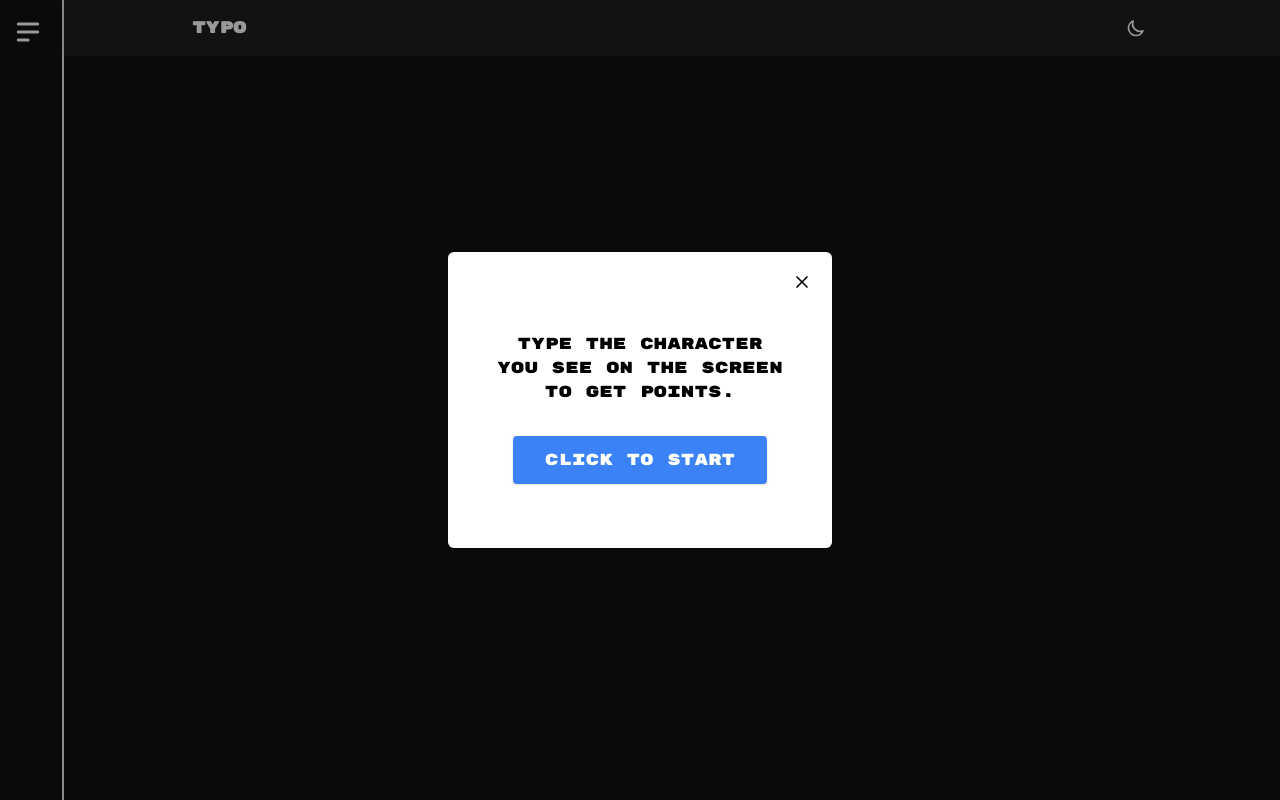
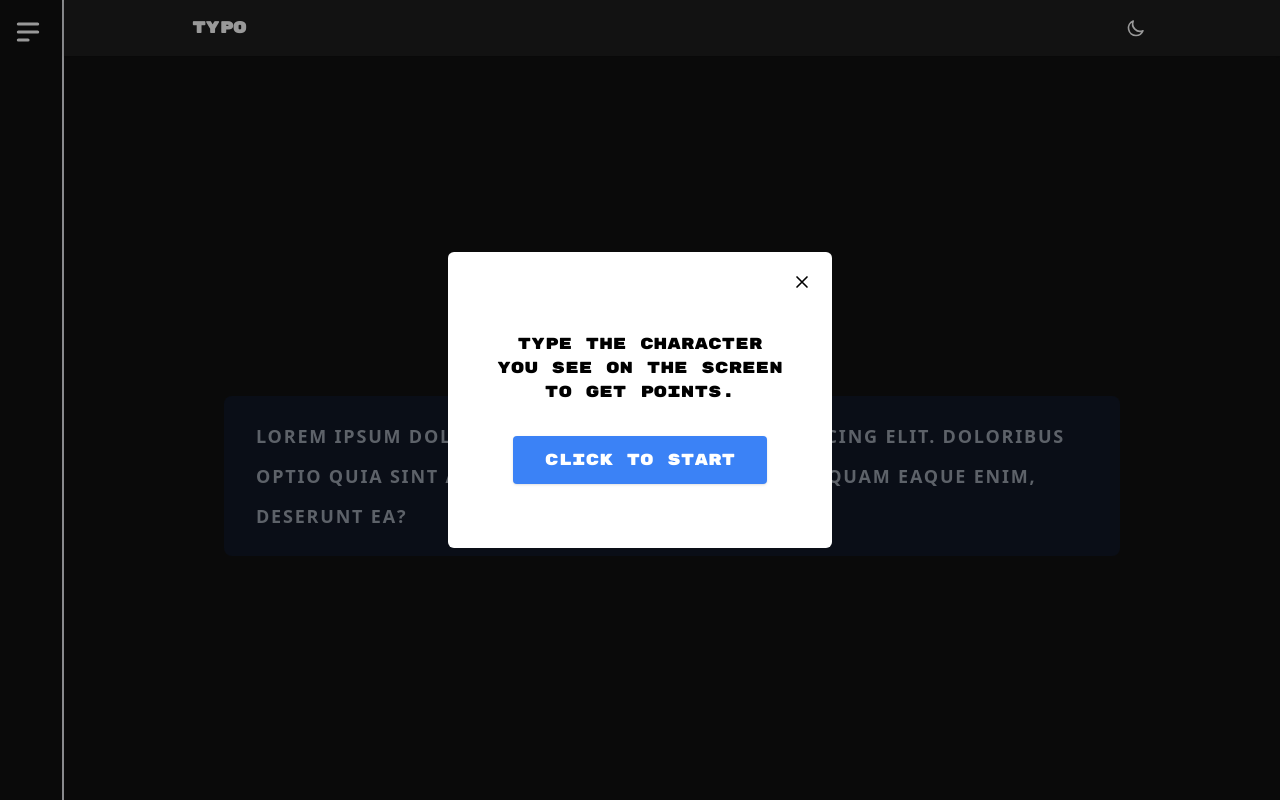
Before and after one commit to staranbeer/typing-test, a React (Create React App) app: page /stream in a window 1280 px wide. Built offline with nearby package versions, Linux system fonts and the light colour scheme; a web font is replaced by a local one.

Commit message:
added react router and route for steam mode

```diff
--- a/src/App.jsx
+++ b/src/App.jsx
@@ -4,6 +4,7 @@ import { motion } from "framer-motion";
 import { HiMenu, HiMenuAlt1, HiMenuAlt2 } from "react-icons/hi";
 import Header from "./components/Ui/Header";
 import Main from "./components/Ui/Main";
+import Sidebar from "./components/Ui/Sidebar/Sidebar";
 const App = () => {
   const [isDarkMode, setIsDarkMode] = useState(true);
   const [isSidebarOpen, setIsSidebarOpen] = useState(true);
@@ -20,32 +21,11 @@ const App = () => {
         } `}
       >
         <div className="  flex w-full dark:bg-[#121212] text-gray-700 ">
-          <motion.div
-            className="sidebar  border-r-2 w-64 overflow-hidden dark:text-white"
-            animate={{ width: isSidebarOpen ? "4rem" : "16rem" }}
-          >
-            <motion.div className="flex  ">
-              <button
-                onClick={() => setIsSidebarOpen((i) => !i)}
-                className="sidebar__menu  px-3  py-4 "
-              >
-                <HiMenuAlt2 size={32} />
-              </button>
-            </motion.div>
-            <div
-              className={`menu__items flex flex-col ${
-                isSidebarOpen ? "opacity-0" : "opacity-100"
-              }`}
-            >
-              <div className="px-3 py-4 dark:text-white font-bold  hover:bg-[#1e1e1e] cursor-pointer uppercase hover:bg-gray-[#1e1e1e] ">
-                Character Attack
-              </div>
+          <Sidebar
+            toggleSidebar={setIsSidebarOpen}
+            isSidebarOpen={isSidebarOpen}
+          />
 
-              <div className="px-3 py-4 dark:text-white font-bold  hover:bg-[#1e1e1e] cursor-pointer uppercase hover:bg-gray-[#1e1e1e] ">
-                Stream
-              </div>
-            </div>
-          </motion.div>
           <div className="flex   flex-col flex-1 ">
             <Header toggleDarkMode={toggleDarkMode} />
             <Main />
--- a/src/components/Ui/Main.jsx
+++ b/src/components/Ui/Main.jsx
@@ -3,6 +3,8 @@ import Keyboard from "./Keyboard/Keyboard";
 import Modal from "./../util/Modal";
 import Stats from "./Stats/Stats";
 import TestText from "./Screen/TestText";
+import { Route, Routes } from "react-router-dom";
+import Stream from "./Stream/Stream";
 
 const Main = () => {
   const [pressedKey, setPressedKey] = useState("");
@@ -89,6 +91,10 @@ const Main = () => {
 
       <Stats right={right} wrong={wrong} />
       <div className="py-5 w-full hidden   rounded-md overflow-hidden font-bold border-gray-400 max-w-4xl lg:block items-center">
+        <Routes>
+          <Route
+            path={"/"}
+            element={
               <TestText
                 setRight={setRight}
                 setWrong={setWrong}
@@ -102,6 +108,10 @@ const Main = () => {
                 timerId={timerId}
                 setHasStarted={setHasStarted}
               />
+            }
+          ></Route>
+          <Route path="/stream" element={<Stream />}></Route>
+        </Routes>
       </div>
       {hasStarted ? (
         <Keyboard
--- a/src/components/Ui/Screen/TestText.jsx
+++ b/src/components/Ui/Screen/TestText.jsx
@@ -3,7 +3,7 @@ import { motion } from "framer-motion";
 import Char from "./Char";
 import Modal from "./../../util/Modal";
 
-const defaultText = "Loremipsumdolorsitametconsecteturadipisicingel"
+const defaultText = "Loremipsumdolorsitametconsecteturadipisicingelaram"
   .replace(" ", "")
   .toLowerCase()
   .split("");
@@ -48,7 +48,7 @@ const TestText = ({
 
   return (
     <>
-      <motion.div className="text-center uppercase py-10">
+      <motion.div className="text-center uppercase py-10 h-40">
         <div className=" ">
           <Char
             makeRed={() => undefined}
--- /dev/null
+++ b/src/components/Ui/Sidebar/Sidebar.jsx
@@ -0,0 +1,45 @@
+import React from "react";
+import { motion } from "framer-motion";
+import { HiMenuAlt2 } from "react-icons/hi";
+import { Link } from "react-router-dom";
+
+const Sidebar = ({ toggleSidebar, isSidebarOpen }) => {
+  return (
+    <motion.div
+      className="sidebar  border-r-2 w-64 overflow-hidden dark:text-white"
+      animate={{ width: isSidebarOpen ? "4rem" : "16rem" }}
+    >
+      <motion.div className="flex  flex-col">
+        <button
+          onClick={() => toggleSidebar((i) => !i)}
+          className="sidebar__menu  px-3  py-4 "
+        >
+          <HiMenuAlt2 size={32} />
+        </button>
+      </motion.div>
+      <div
+        className={`menu__items flex flex-col ${
+          isSidebarOpen ? "opacity-0" : "opacity-100"
+        }`}
+      >
+        <nav className="flex flex-col">
+          <Link
+            to={"/"}
+            className="px-3 py-4 hover:text-white font-bold  hover:bg-[#1e1e1e] cursor-pointer uppercase hover:bg-gray-[#1e1e1e] "
+          >
+            Character Attack
+          </Link>
+
+          <Link
+            to={"/stream"}
+            className="px-3 py-4 hover:text-white font-bold  hover:bg-[#1e1e1e] cursor-pointer uppercase hover:bg-gray-[#1e1e1e] "
+          >
+            Stream
+          </Link>
+        </nav>
+      </div>
+    </motion.div>
+  );
+};
+
+export default Sidebar;
--- /dev/null
+++ b/src/components/Ui/Stream/Stream.jsx
@@ -0,0 +1,14 @@
+import React from "react";
+
+const Stream = () => {
+  return (
+    <div className="h-40 p-8 text-lg tracking-widest leading-10 rounded-lg dark:bg-gray-900 dark:text-gray-400 uppercase bg-gray-100 text-gray-500 flex items-center ">
+      <div>
+        Lorem ipsum dolor sit amet consectetur adipisicing elit. Doloribus optio
+        quia sint autem non. Repudiandae a amet quam eaque enim, deserunt ea?
+      </div>
+    </div>
+  );
+};
+
+export default Stream;
```
Lines whose indentation alone changed are shown as unchanged.
